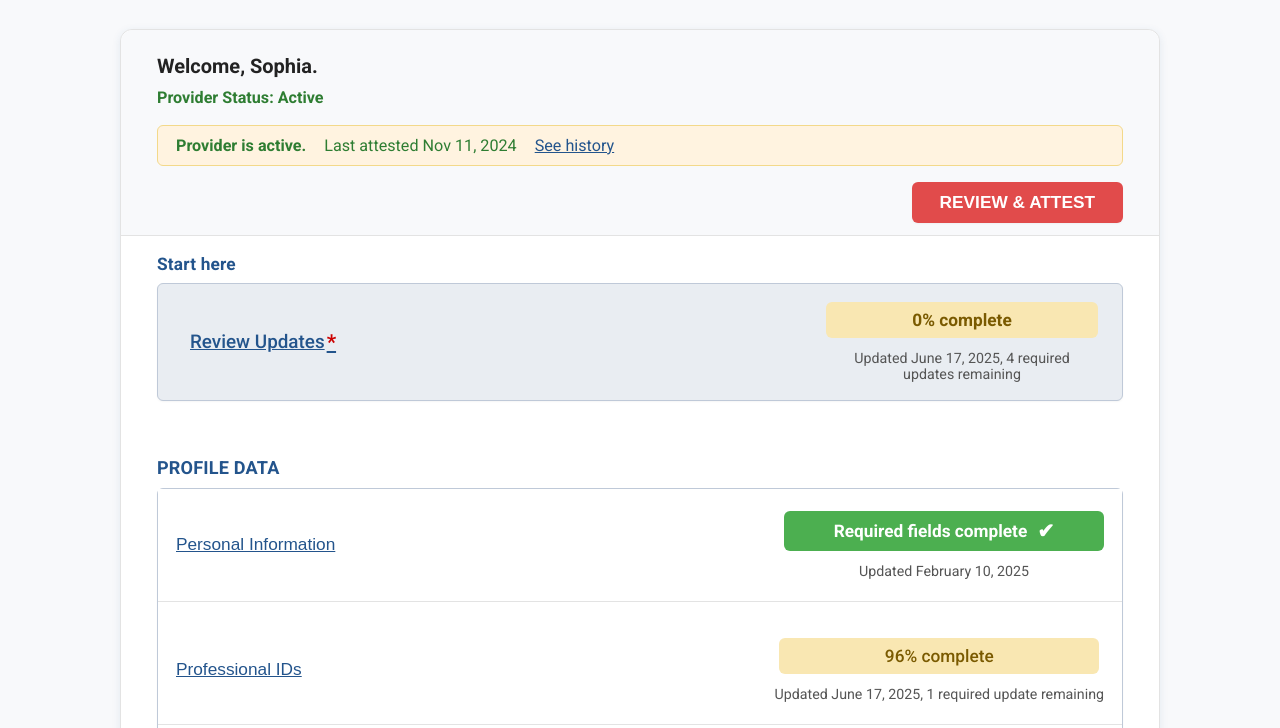
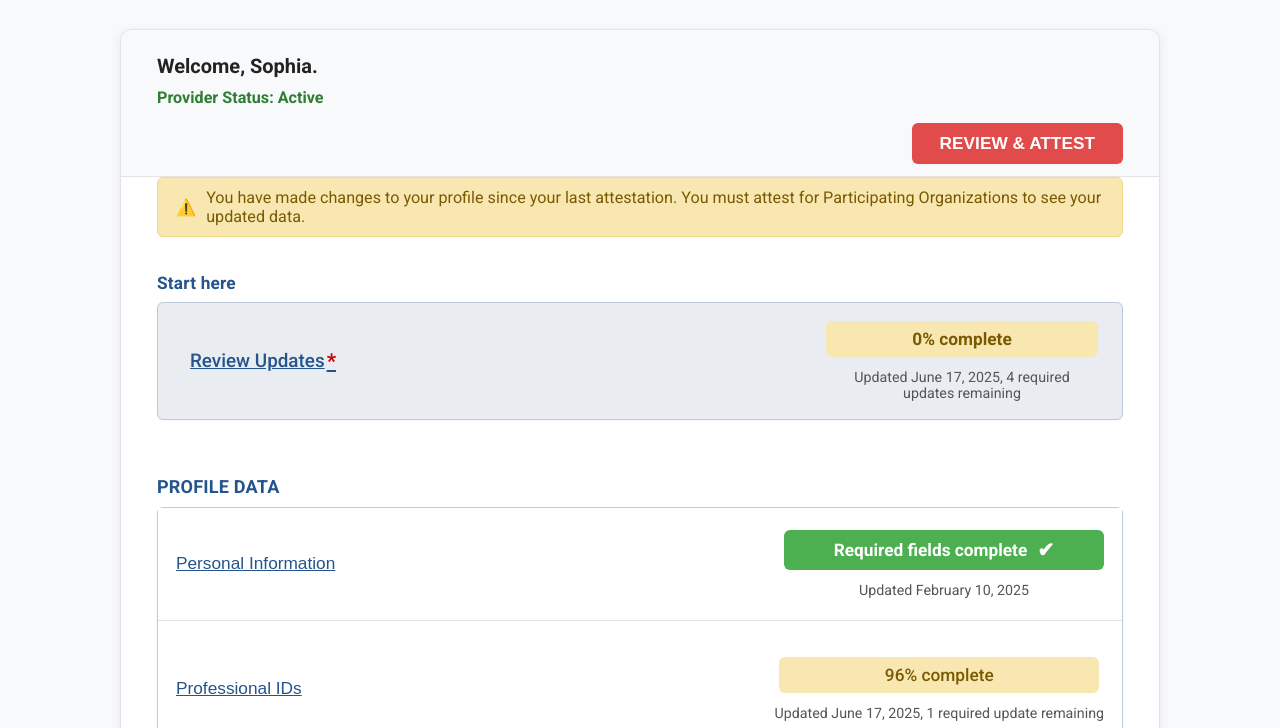
Before and after one commit to ssuleee/MHCICAQH_Capstone, a plain HTML site: page macro.html in a window 1280 px wide. Shown: the part 72-800 px from the top of the page. Drawn offline with Linux system fonts and the light colour scheme.

Commit message:
Update macro.html

```diff
--- a/macro.html
+++ b/macro.html
@@ -439,16 +439,14 @@
       <div class="status-bar">
         <div class="welcome">Welcome, Sophia.</div>
         <div class="provider-status">Provider Status: <span style="color:#2e7d32;font-weight:700;">Active</span></div>
-        <div class="expire-box">
-          <span class="expire-days" style="color:#2e7d32;">Provider is active.</span>
-          <span style="color:#2e7d32;">Last attested Nov 11, 2024</span>
-          <a href="#" class="expire-link">See history</a>
-        </div>
         <div class="toolbar">
           <button class="review-attest-btn">REVIEW & ATTEST</button>
         </div>
       </div>
-
+      <div class="yellow-box">
+        <span class="icon">⚠️</span>
+        You have made changes to your profile since your last attestation. You must attest for Participating Organizations to see your updated data.
+      </div>
       <div class="start-here-label">Start here</div>
       <div class="review-updates-row-card" onclick="window.location.href='macro-detail.html'" style="cursor:pointer;">
         <a href="#" class="review-updates-link3">Review Updates <span class="asterisk">*</span></a>
```
